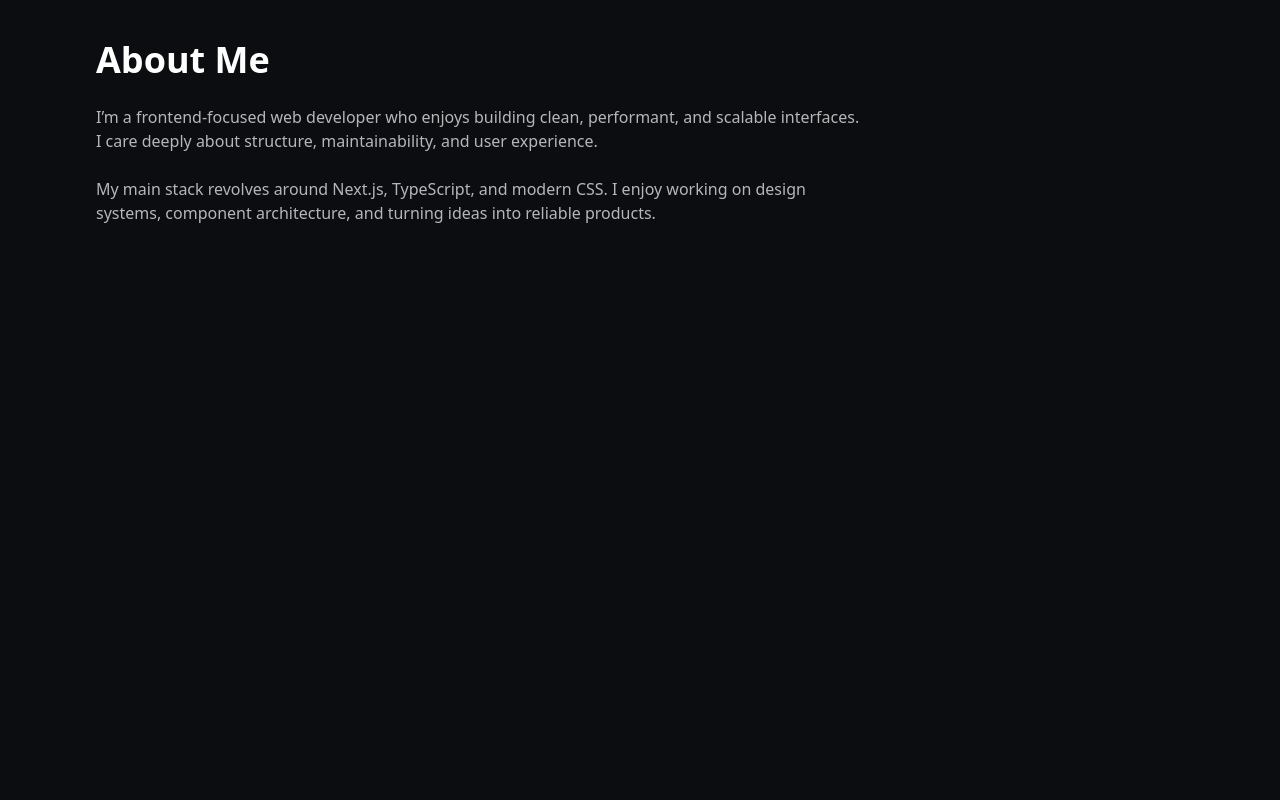
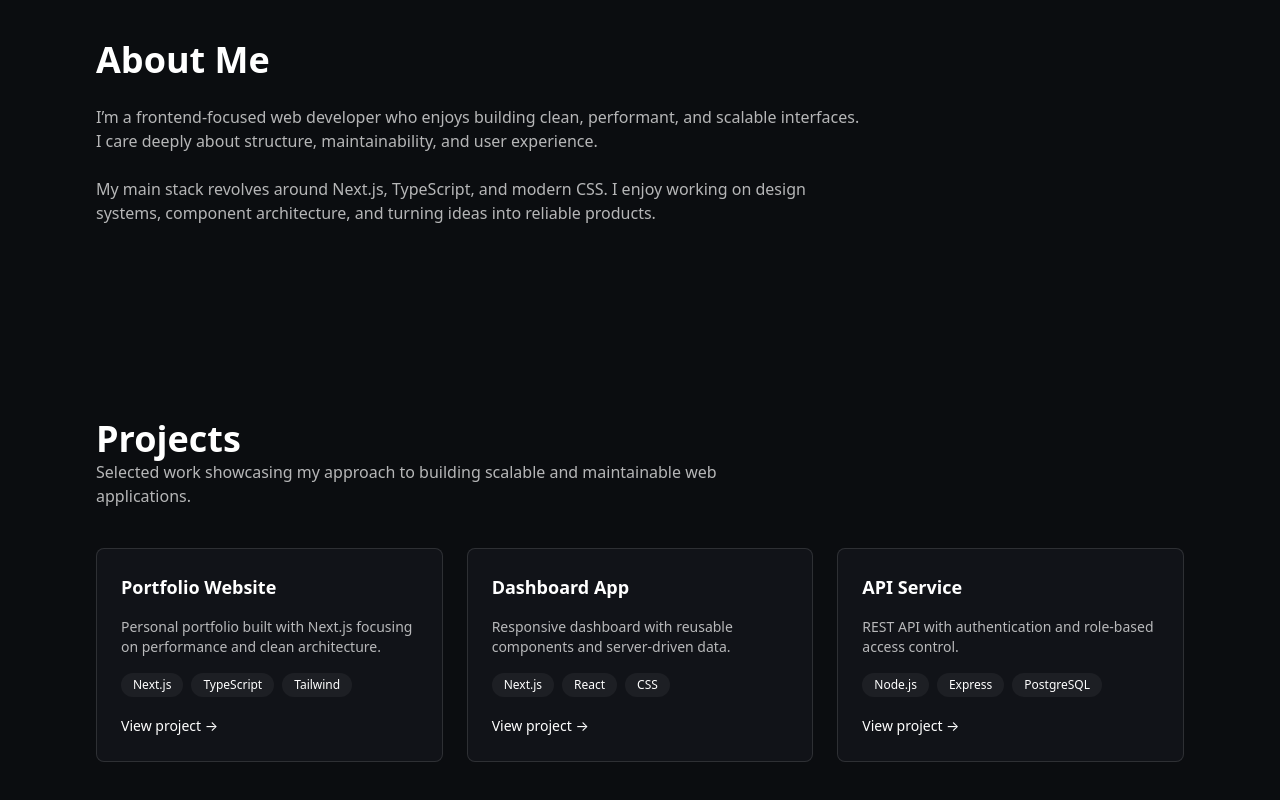
Before and after one commit to Developer-Jaber/jaber-portfolio, a Next.js app: page / in a window 1280 px wide. Shown: the part 778-1578 px from the top of the page. Before the commit the page ends 1099 px from the top, so only its background shows below. Built offline with nearby package versions, Linux system fonts and the light colour scheme.

Commit message:
add projects section boilerplate (#4)
Co-authored-by: Jaber Hossain <Sanchi Gyan>

```diff
--- a/src/app/page.tsx
+++ b/src/app/page.tsx
@@ -1,11 +1,13 @@
 import About from "../components/sections/about/About";
 import Hero from "../components/sections/hero/Hero";
+import Projects from "../components/sections/projects/Projects";
 
 export default function Home() {
   return (
     <>
       <Hero/>
       <About/>
+      <Projects/>
     </>
   );
 }
--- /dev/null
+++ b/src/components/sections/projects/Projects.data.ts
@@ -0,0 +1,23 @@
+export const projects = [
+  {
+    title: "Portfolio Website",
+    description:
+      "Personal portfolio built with Next.js focusing on performance and clean architecture.",
+    tech: ["Next.js", "TypeScript", "Tailwind"],
+    link: "#",
+  },
+  {
+    title: "Dashboard App",
+    description:
+      "Responsive dashboard with reusable components and server-driven data.",
+    tech: ["Next.js", "React", "CSS"],
+    link: "#",
+  },
+  {
+    title: "API Service",
+    description:
+      "REST API with authentication and role-based access control.",
+    tech: ["Node.js", "Express", "PostgreSQL"],
+    link: "#",
+  },
+];
--- /dev/null
+++ b/src/components/sections/projects/Projects.tsx
@@ -0,0 +1,20 @@
+import ProjectsGrid from "./ProjectsGrid";
+
+
+export default function Projects() {
+  return (
+    <section id="projects" className="section-padding">
+      <div className="container-app space-y-10">
+        <header className="max-w-2xl">
+          <h2 className="h2">Projects</h2>
+          <p className="text-(--color-text-secondary)">
+            Selected work showcasing my approach to building scalable and
+            maintainable web applications.
+          </p>
+        </header>
+
+        <ProjectsGrid />
+      </div>
+    </section>
+  );
+}
--- /dev/null
+++ b/src/components/sections/projects/ProjectsCard.tsx
@@ -0,0 +1,36 @@
+type Project = {
+  title: string;
+  description: string;
+  tech: string[];
+  link: string;
+};
+
+export default function ProjectCard({ project }: { project: Project }) {
+  return (
+    <article className="rounded-lg border border-(--color-border) bg-(--color-surface) p-6 space-y-4">
+      <h3 className="text-lg font-semibold">{project.title}</h3>
+
+      <p className="text-sm text-(--color-text-secondary)">
+        {project.description}
+      </p>
+
+      <ul className="flex flex-wrap gap-2 text-xs">
+        {project.tech.map((item) => (
+          <li
+            key={item}
+            className="rounded-full bg-white/5 px-3 py-1"
+          >
+            {item}
+          </li>
+        ))}
+      </ul>
+
+      <a
+        href={project.link}
+        className="inline-block text-sm text-primary hover:underline"
+      >
+        View project →
+      </a>
+    </article>
+  );
+}
--- /dev/null
+++ b/src/components/sections/projects/ProjectsGrid.tsx
@@ -0,0 +1,13 @@
+import { projects } from "./Projects.data";
+import ProjectCard from "./ProjectsCard";
+
+
+export default function ProjectsGrid() {
+  return (
+    <div className="grid gap-6 md:grid-cols-2 lg:grid-cols-3">
+      {projects.map((project) => (
+        <ProjectCard key={project.title} project={project} />
+      ))}
+    </div>
+  );
+}
```
Also changed, not shown: src/components/sections/About.tsx (deleted), src/components/sections/Projects.tsx (deleted).
